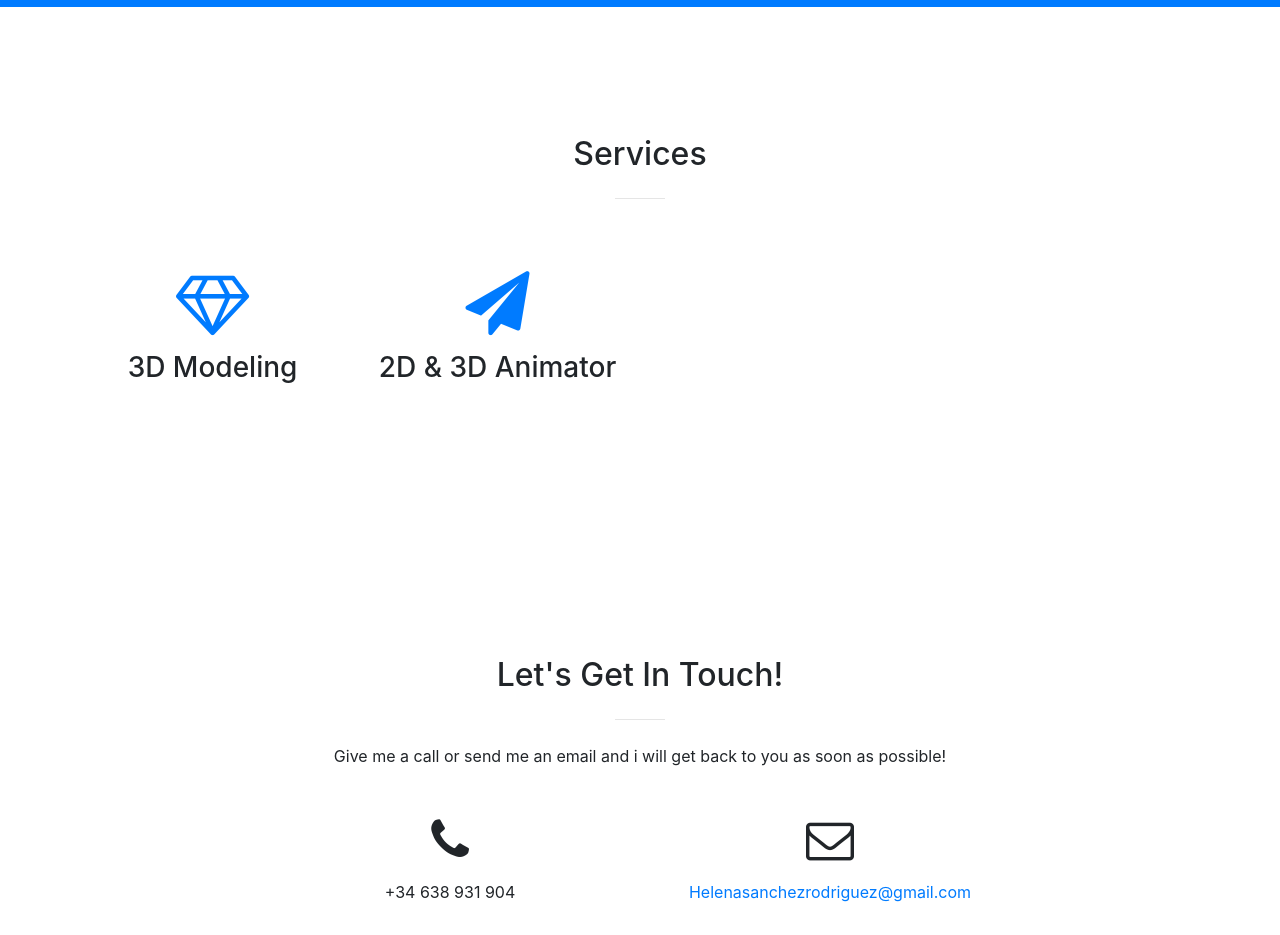
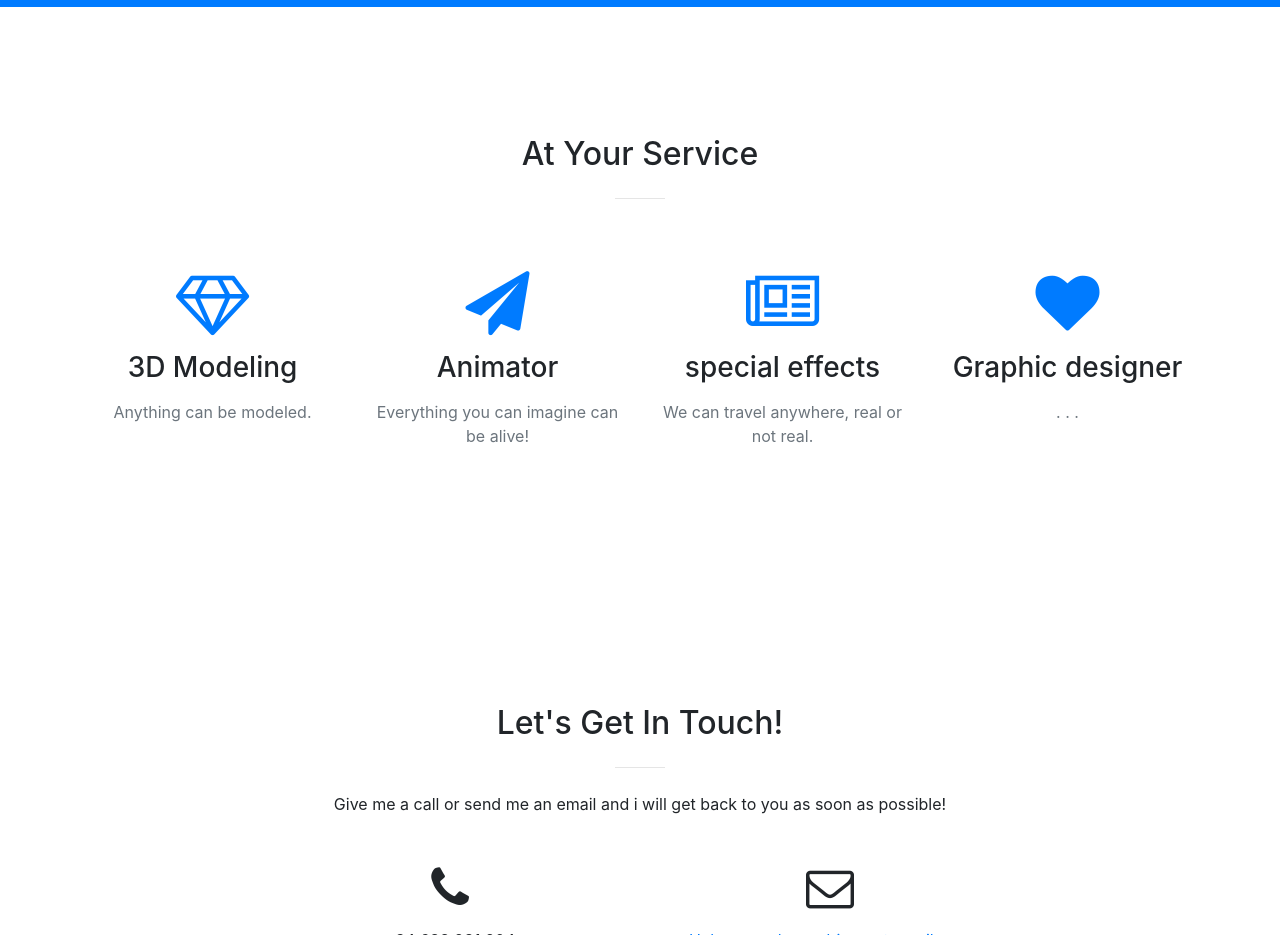
Before and after one commit to Hsan99/codeLikeGirl, a website with bundled scripts: page index.html in a window 1280 px wide. Shown: the part 1280-2215 px from the top of the page. Built offline with nearby package versions, Linux system fonts and the light colour scheme.

Commit message:
Update index.html

```diff
--- a/index.html
+++ b/index.html
@@ -89,7 +89,7 @@
       <div class="container">
         <div class="row">
           <div class="col-lg-12 text-center">
-            <h2 class="section-heading">Services</h2>
+            <h2 class="section-heading">At Your Service</h2>
             <hr class="my-4">
           </div>
         </div>
@@ -98,16 +98,31 @@
         <div class="row">
           <div class="col-lg-3 col-md-6 text-center">
             <div class="service-box mt-5 mx-auto">
-              <i class="fa fa-4x fa-diamond text-primary mb-3 sr-icons" ></i>
+              <i class="fa fa-4x fa-diamond text-primary mb-3 sr-icons"></i>
               <h3 class="mb-3">3D Modeling</h3>
+              <p class="text-muted mb-0">Anything can be modeled.</p>
             </div>
           </div>
           <div class="col-lg-3 col-md-6 text-center">
             <div class="service-box mt-5 mx-auto">
               <i class="fa fa-4x fa-paper-plane text-primary mb-3 sr-icons"></i>
-              <h3 class="mb-3">2D & 3D Animator</h3>
+              <h3 class="mb-3">Animator</h3>
+              <p class="text-muted mb-0">Everything you can imagine can be alive!</p>
             </div>
           </div>
+          <div class="col-lg-3 col-md-6 text-center">
+            <div class="service-box mt-5 mx-auto">
+              <i class="fa fa-4x fa-newspaper-o text-primary mb-3 sr-icons"></i>
+              <h3 class="mb-3">special effects</h3>
+              <p class="text-muted mb-0">We can travel anywhere, real or not real.</p>
+            </div>
+          </div>
+          <div class="col-lg-3 col-md-6 text-center">
+            <div class="service-box mt-5 mx-auto">
+              <i class="fa fa-4x fa-heart text-primary mb-3 sr-icons"></i>
+              <h3 class="mb-3">Graphic designer</h3>
+              <p class="text-muted mb-0"> . . . </p>
+            </div>
           </div>
         </div>
       </div>
```
